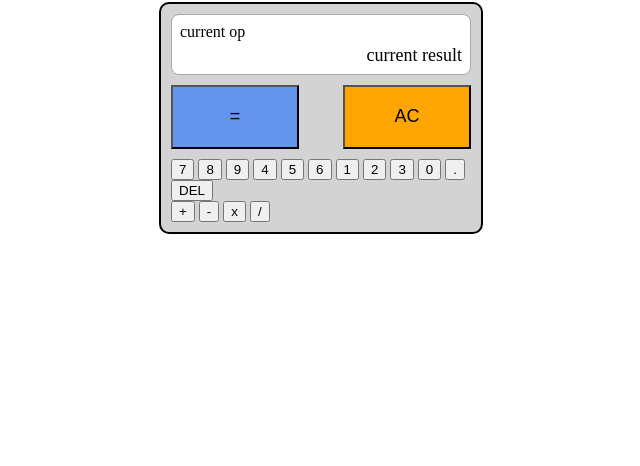
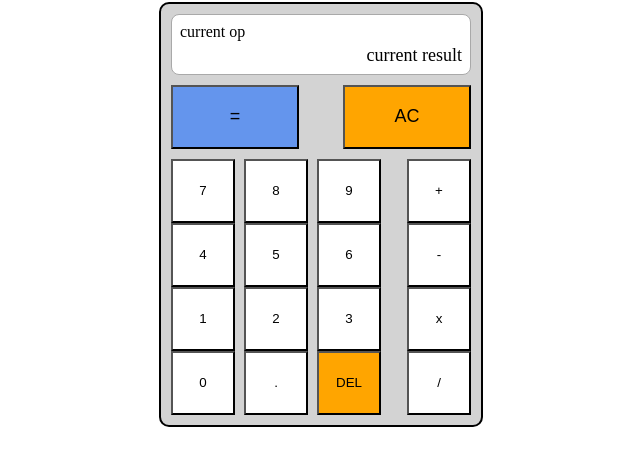
Before and after one commit to Watermelon4/calculator, a plain HTML site: page index.html in a window 1280 px wide. Shown: the part 86-552 px from the top of the page, without its empty margins (319-959 px from the left). Drawn offline with Linux system fonts and the light colour scheme.

Commit message:
Update selectors to match changes

```diff
--- a/styles.css
+++ b/styles.css
@@ -51,31 +51,30 @@ main {
   background-color: orange;
 }
 
-.controls .small {
+.controls .inputs {
   display: flex;
   justify-content: space-between;
-
 }
 
-.controls .small .inputs {
+.controls .inputs .grid {
   display: flex;
   justify-content: space-between;
   flex-wrap: wrap;
 }
 
-.controls .small .operators {
+.controls .inputs .grid-operators {
   margin-left: 20px;
   display: flex;
   justify-content: flex-end;
   flex-wrap: wrap;
 }
 
-.controls .small button {
+.controls .inputs button {
   width: 64px;
   height: 64px;
   background-color: white;
 }
 
-.controls .small #delete {
+.controls .inputs #delete {
   background-color: orange;
 }
```
